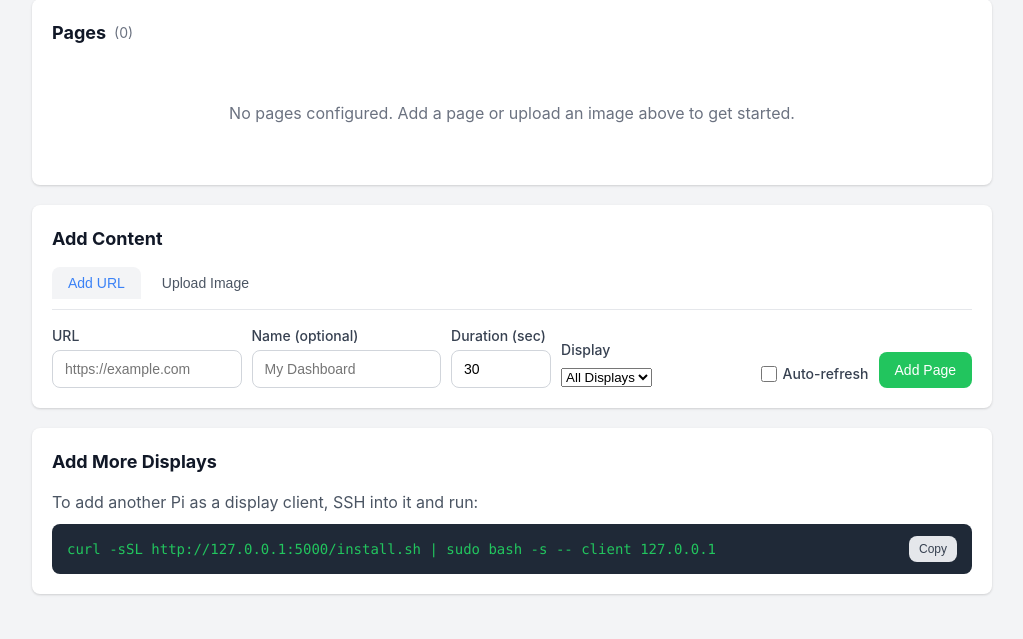
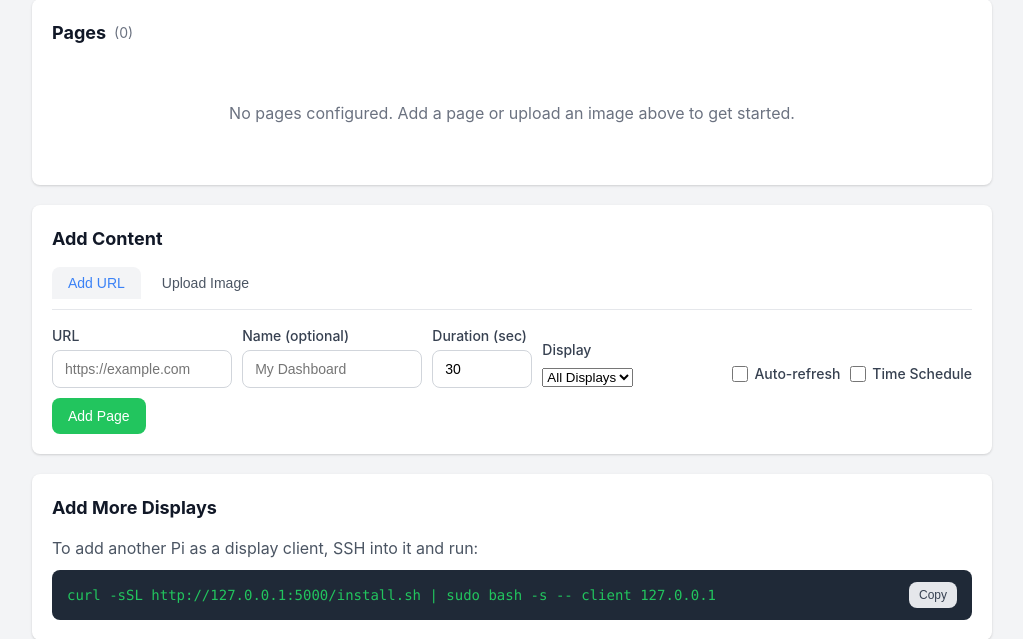
Before and after one commit to maxedmini/pi-kiosk, a Flask app: page / in a window 1280 px wide. Shown: the part 573-1212 px from the top of the page, without its empty margins (128-1151 px from the left). Run offline with Flask 3, Linux system fonts and the light colour scheme; data that the repository does not hold is empty; some libraries are stand-ins or nearby versions.

Commit message:
Add time-based content scheduling and default fallback image
Features:
- Time-based scheduling: Pages can be configured to display only during
  specific hours (e.g., 09:00-17:00). Supports overnight schedules.
- Default fallback image: OddFox logo displays when no pages are
  configured or all scheduled pages are inactive.
- Schedule badges in dashboard show active/inactive status.
- Background thread checks schedules every 60 seconds and notifies
  displays when active pages change.

Files modified:
- server.py: Added schedule database fields, is_page_active_now() function,
  API updates, fallback logic, and background scheduler thread
- kiosk.py: Updated to use fallback image instead of about:blank
- templates/index.html: Added schedule UI fields to forms and edit modal
- static/app.js: Added schedule toggle handlers and form submission
- static/style.css: Added schedule field and badge styling
- static/default.png: OddFox logo for fallback display

Co-Authored-By: Claude Opus 4.5 <noreply@anthropic.com>

```diff
--- a/server.py
+++ b/server.py
@@ -10,6 +10,8 @@ import socket
 import subprocess
 import sqlite3
 import uuid
+import threading
+import time
 from datetime import datetime
 import shutil
 import io
@@ -96,6 +98,12 @@ def init_db():
         conn.execute("ALTER TABLE pages ADD COLUMN refresh INTEGER DEFAULT 0")
     if 'refresh_interval' not in columns:
         conn.execute("ALTER TABLE pages ADD COLUMN refresh_interval INTEGER DEFAULT 1")
+    if 'schedule_enabled' not in columns:
+        conn.execute("ALTER TABLE pages ADD COLUMN schedule_enabled INTEGER DEFAULT 0")
+    if 'schedule_start' not in columns:
+        conn.execute("ALTER TABLE pages ADD COLUMN schedule_start TEXT")
+    if 'schedule_end' not in columns:
+        conn.execute("ALTER TABLE pages ADD COLUMN schedule_end TEXT")
 
     conn.commit()
     conn.close()
@@ -106,6 +114,48 @@ def dict_from_row(row):
     if row is None:
         return None
     return dict(row)
+
+
+def is_page_active_now(page):
+    """Check if a page should be displayed at the current time.
+
+    Args:
+        page: dict with schedule_enabled, schedule_start, schedule_end
+
+    Returns:
+        True if page should be shown, False otherwise
+    """
+    # No schedule = always show
+    if not page.get('schedule_enabled'):
+        return True
+
+    start_str = page.get('schedule_start')
+    end_str = page.get('schedule_end')
+
+    # If missing times, show always
+    if not start_str or not end_str:
+        return True
+
+    try:
+        now = datetime.now()
+        current_minutes = now.hour * 60 + now.minute
+
+        start_parts = start_str.split(':')
+        start_minutes = int(start_parts[0]) * 60 + int(start_parts[1])
+
+        end_parts = end_str.split(':')
+        end_minutes = int(end_parts[0]) * 60 + int(end_parts[1])
+
+        # Normal case: start before end (e.g., 09:00 - 17:00)
+        if start_minutes <= end_minutes:
+            return start_minutes <= current_minutes < end_minutes
+        # Overnight case: end before start (e.g., 23:00 - 06:00)
+        else:
+            return current_minutes >= start_minutes or current_minutes < end_minutes
+
+    except (ValueError, AttributeError):
+        # On parse error, show the page
+        return True
 
 
 def allowed_file(filename):
@@ -290,6 +340,8 @@ def get_pages():
         if page_dict['type'] == 'image' and page_dict['filename']:
             page_dict['url'] = f"/view/image/{page_dict['filename']}"
             page_dict['thumbnail'] = f"/uploads/{page_dict['filename']}"
+        # Add is_active field for UI display
+        page_dict['is_active'] = is_page_active_now(page_dict)
         result.append(page_dict)
 
     return jsonify(result)
@@ -310,7 +362,7 @@ def add_page():
     next_pos = (max_pos or 0) + 1
 
     cursor = conn.execute(
-        'INSERT INTO pages (url, name, duration, position, enabled, type, display_id, refresh, refresh_interval) VALUES (?, ?, ?, ?, ?, ?, ?, ?, ?)',
+        'INSERT INTO pages (url, name, duration, position, enabled, type, display_id, refresh, refresh_interval, schedule_enabled, schedule_start, schedule_end) VALUES (?, ?, ?, ?, ?, ?, ?, ?, ?, ?, ?, ?)',
         (
             data['url'],
             data.get('name', ''),
@@ -320,7 +372,10 @@ def add_page():
             'url',
             data.get('display_id', None),
             1 if data.get('refresh', False) else 0,
-            data.get('refresh_interval', 1)
+            data.get('refresh_interval', 1),
+            1 if data.get('schedule_enabled', False) else 0,
+            data.get('schedule_start'),
+            data.get('schedule_end')
         )
     )
     conn.commit()
@@ -390,6 +445,15 @@ def update_page(page_id):
     if 'refresh_interval' in data:
         updates.append('refresh_interval = ?')
         values.append(max(1, int(data['refresh_interval'])))
+    if 'schedule_enabled' in data:
+        updates.append('schedule_enabled = ?')
+        values.append(1 if data['schedule_enabled'] else 0)
+    if 'schedule_start' in data:
+        updates.append('schedule_start = ?')
+        values.append(data['schedule_start'])
+    if 'schedule_end' in data:
+        updates.append('schedule_end = ?')
+        values.append(data['schedule_end'])
 
     if updates:
         values.append(page_id)
@@ -491,12 +555,20 @@ def get_page_urls():
     durations = []
     for p in pages:
         page = dict_from_row(p)
+        # Skip pages not active at current time
+        if not is_page_active_now(page):
+            continue
         if page['type'] == 'image' and page['filename']:
             # For images, use the viewer URL
             urls.append(f"/view/image/{page['filename']}")
         else:
             urls.append(page['url'])
         durations.append(page.get('duration', 30))
+
+    # Fallback to default image if no pages available
+    if not urls:
+        urls = ['/static/default.png']
+        durations = [30]
 
     return jsonify({
         'urls': urls,
@@ -536,6 +608,9 @@ def upload_image():
         display_id = None
     refresh = request.form.get('refresh', '').lower() in ('true', '1', 'yes', 'on')
     refresh_interval = int(request.form.get('refresh_interval', 1) or 1)
+    schedule_enabled = request.form.get('schedule_enabled', '').lower() in ('true', '1', 'yes', 'on')
+    schedule_start = request.form.get('schedule_start') or None
+    schedule_end = request.form.get('schedule_end') or None
 
     # Add to database
     conn = get_db()
@@ -544,7 +619,7 @@ def upload_image():
         next_pos = (max_pos or 0) + 1
 
         cursor = conn.execute(
-            'INSERT INTO pages (url, name, duration, position, enabled, type, filename, display_id, refresh, refresh_interval) VALUES (?, ?, ?, ?, ?, ?, ?, ?, ?, ?)',
+            'INSERT INTO pages (url, name, duration, position, enabled, type, filename, display_id, refresh, refresh_interval, schedule_enabled, schedule_start, schedule_end) VALUES (?, ?, ?, ?, ?, ?, ?, ?, ?, ?, ?, ?, ?)',
             (
                 f"/view/image/{filename}",
                 name,
@@ -555,7 +630,10 @@ def upload_image():
                 filename,
                 display_id,
                 1 if refresh else 0,
-                max(1, refresh_interval)
+                max(1, refresh_interval),
+                1 if schedule_enabled else 0,
+                schedule_start,
+                schedule_end
             )
         )
 
@@ -964,16 +1042,64 @@ def handle_request_pages(data=None):
     result = []
     for p in pages:
         page_dict = dict_from_row(p)
+        # Skip pages not active at current time
+        if not is_page_active_now(page_dict):
+            continue
         # For images, ensure we use the viewer URL
         if page_dict['type'] == 'image' and page_dict['filename']:
             page_dict['url'] = f"/view/image/{page_dict['filename']}"
         result.append(page_dict)
 
+    # Fallback to default image if no pages available
+    if not result:
+        result = [{
+            'id': 0,
+            'url': '/static/default.png',
+            'name': 'Default',
+            'duration': 30,
+            'type': 'image',
+            'enabled': 1
+        }]
+
     emit('pages_list', result)
+
+
+def schedule_checker_thread():
+    """Background thread that checks for schedule transitions every minute."""
+    last_active_pages = set()
+
+    while True:
+        try:
+            conn = get_db()
+            pages = conn.execute(
+                'SELECT id, schedule_enabled, schedule_start, schedule_end FROM pages WHERE enabled = 1'
+            ).fetchall()
+            conn.close()
+
+            current_active = set()
+            for p in pages:
+                page = dict_from_row(p)
+                if is_page_active_now(page):
+                    current_active.add(page['id'])
+
+            # If active pages changed, notify all kiosks
+            if current_active != last_active_pages:
+                socketio.emit('pages_updated', {'action': 'schedule_change'})
+                last_active_pages = current_active
+
+        except Exception as e:
+            print(f'Schedule checker error: {e}')
+
+        time.sleep(60)  # Check every minute
 
 
 if __name__ == '__main__':
     init_db()
+
+    # Start background schedule checker
+    schedule_thread = threading.Thread(target=schedule_checker_thread, daemon=True)
+    schedule_thread.start()
+
     print(f'Starting Pi Kiosk Server on http://{HOST}:{PORT}')
     print(f'Hostname: {get_hostname()}')
     print(f'Local IP: {get_local_ip()}')
--- a/static/app.js
+++ b/static/app.js
@@ -212,6 +212,9 @@ function renderPages() {
         const displayBadge = page.display_id
             ? `<span class="page-display-badge" title="Assigned to ${escapeHtml(page.display_id)}">${escapeHtml(page.display_id)}</span>`
             : `<span class="page-display-badge all" title="Shows on all displays">All</span>`;
+        const scheduleBadge = page.schedule_enabled
+            ? `<span class="page-schedule-badge ${page.is_active ? 'active' : 'inactive'}" title="Scheduled: ${escapeHtml(page.schedule_start || '')} - ${escapeHtml(page.schedule_end || '')}">${page.schedule_start}-${page.schedule_end}</span>`
+            : '';
 
         return `
             <li class="page-item ${isCurrent ? 'current' : ''} ${!page.enabled ? 'disabled' : ''}" data-id="${page.id}">
@@ -222,6 +225,7 @@ function renderPages() {
                         ${escapeHtml(page.name || 'Unnamed')}
                         <span class="page-type-badge ${isImage ? 'image' : ''}">${isImage ? 'Image' : 'URL'}</span>
                         ${displayBadge}
+                        ${scheduleBadge}
                     </div>
                     <div class="page-url" title="${escapeHtml(page.url || '')}">${escapeHtml(page.url || '')}</div>
                 </div>
@@ -384,6 +388,19 @@ document.getElementById('editRefresh').addEventListener('change', (e) => {
     document.getElementById('editRefreshIntervalGroup').style.display = e.target.checked ? 'block' : 'none';
 });
 
+// Schedule checkbox toggle handlers
+document.getElementById('newScheduleEnabled').addEventListener('change', (e) => {
+    document.getElementById('newScheduleFields').style.display = e.target.checked ? 'flex' : 'none';
+});
+
+document.getElementById('imageScheduleEnabled').addEventListener('change', (e) => {
+    document.getElementById('imageScheduleFields').style.display = e.target.checked ? 'flex' : 'none';
+});
+
+document.getElementById('editScheduleEnabled').addEventListener('change', (e) => {
+    document.getElementById('editScheduleFields').style.display = e.target.checked ? 'flex' : 'none';
+});
+
 // Add page form
 addPageForm.addEventListener('submit', async (e) => {
     e.preventDefault();
@@ -394,6 +411,9 @@ addPageForm.addEventListener('submit', async (e) => {
     const display_id = document.getElementById('newDisplayId').value || null;
     const refresh = document.getElementById('newRefresh').checked;
     const refresh_interval = parseInt(document.getElementById('newRefreshInterval').value) || 1;
+    const schedule_enabled = document.getElementById('newScheduleEnabled').checked;
+    const schedule_start = document.getElementById('newScheduleStart').value || null;
+    const schedule_end = document.getElementById('newScheduleEnd').value || null;
 
     if (!url) return;
 
@@ -401,7 +421,7 @@ addPageForm.addEventListener('submit', async (e) => {
         await fetch('/api/pages', {
             method: 'POST',
             headers: { 'Content-Type': 'application/json' },
-            body: JSON.stringify({ url, name, duration, display_id, refresh, refresh_interval })
+            body: JSON.stringify({ url, name, duration, display_id, refresh, refresh_interval, schedule_enabled, schedule_start, schedule_end })
         });
 
         // Reset form
@@ -412,6 +432,8 @@ addPageForm.addEventListener('submit', async (e) => {
         document.getElementById('newRefresh').checked = false;
         document.getElementById('newRefreshInterval').value = '1';
         document.getElementById('newRefreshIntervalGroup').style.display = 'none';
+        document.getElementById('newScheduleEnabled').checked = false;
+        document.getElementById('newScheduleFields').style.display = 'none';
 
         loadPages();
     } catch (error) {
@@ -458,6 +480,9 @@ uploadImageForm.addEventListener('submit', async (e) => {
     formData.append('display_id', document.getElementById('imageDisplayId').value || '');
     formData.append('refresh', document.getElementById('imageRefresh').checked ? 'true' : 'false');
     formData.append('refresh_interval', document.getElementById('imageRefreshInterval').value || '1');
+    formData.append('schedule_enabled', document.getElementById('imageScheduleEnabled').checked ? 'true' : 'false');
+    formData.append('schedule_start', document.getElementById('imageScheduleStart').value || '');
+    formData.append('schedule_end', document.getElementById('imageScheduleEnd').value || '');
 
     try {
         const response = await fetch('/api/images', {
@@ -478,6 +503,8 @@ uploadImageForm.addEventListener('submit', async (e) => {
         document.getElementById('imageRefresh').checked = false;
         document.getElementById('imageRefreshInterval').value = '1';
         document.getElementById('imageRefreshIntervalGroup').style.display = 'none';
+        document.getElementById('imageScheduleEnabled').checked = false;
+        document.getElementById('imageScheduleFields').style.display = 'none';
         filePreview.innerHTML = '';
 
         loadPages();
@@ -502,6 +529,10 @@ function editPage(pageId) {
     document.getElementById('editRefresh').checked = page.refresh;
     document.getElementById('editRefreshInterval').value = page.refresh_interval || 1;
     document.getElementById('editRefreshIntervalGroup').style.display = page.refresh ? 'block' : 'none';
+    document.getElementById('editScheduleEnabled').checked = page.schedule_enabled;
+    document.getElementById('editScheduleStart').value = page.schedule_start || '09:00';
+    document.getElementById('editScheduleEnd').value = page.schedule_end || '17:00';
+    document.getElementById('editScheduleFields').style.display = page.schedule_enabled ? 'flex' : 'none';
 
     if (page.type === 'image') {
         editUrlEl.disabled = true;
@@ -546,7 +577,10 @@ editPageForm.addEventListener('submit', async (e) => {
         display_id: document.getElementById('editDisplayId').value || null,
         enabled: document.getElementById('editEnabled').checked,
         refresh: document.getElementById('editRefresh').checked,
-        refresh_interval: parseInt(document.getElementById('editRefreshInterval').value) || 1
+        refresh_interval: parseInt(document.getElementById('editRefreshInterval').value) || 1,
+        schedule_enabled: document.getElementById('editScheduleEnabled').checked,
+        schedule_start: document.getElementById('editScheduleStart').value || null,
+        schedule_end: document.getElementById('editScheduleEnd').value || null
     };
     if (!editUrlEl.disabled) {
         data.url = editUrlEl.value.trim();
--- a/templates/index.html
+++ b/templates/index.html
@@ -119,6 +119,18 @@
                         <label for="newRefreshInterval">Every N switches</label>
                         <input type="number" id="newRefreshInterval" value="1" min="1" max="100">
                     </div>
+                    <div class="form-group checkbox-group">
+                        <label title="Only show during specific hours">
+                            <input type="checkbox" id="newScheduleEnabled"> Time Schedule
+                        </label>
+                    </div>
+                    <div class="form-group schedule-fields" id="newScheduleFields" style="display:none;">
+                        <div class="schedule-row">
+                            <input type="time" id="newScheduleStart" value="09:00" title="Start time">
+                            <span>to</span>
+                            <input type="time" id="newScheduleEnd" value="17:00" title="End time">
+                        </div>
+                    </div>
                     <button type="submit" class="btn btn-success">Add Page</button>
                 </div>
             </form>
@@ -153,6 +165,18 @@
                     <div class="form-group small refresh-interval-group" id="imageRefreshIntervalGroup" style="display:none;">
                         <label for="imageRefreshInterval">Every N switches</label>
                         <input type="number" id="imageRefreshInterval" value="1" min="1" max="100">
+                    </div>
+                    <div class="form-group checkbox-group">
+                        <label title="Only show during specific hours">
+                            <input type="checkbox" id="imageScheduleEnabled"> Time Schedule
+                        </label>
+                    </div>
+                    <div class="form-group schedule-fields" id="imageScheduleFields" style="display:none;">
+                        <div class="schedule-row">
+                            <input type="time" id="imageScheduleStart" value="09:00" title="Start time">
+                            <span>to</span>
+                            <input type="time" id="imageScheduleEnd" value="17:00" title="End time">
+                        </div>
                     </div>
                     <button type="submit" class="btn btn-success">Upload Image</button>
                 </div>
@@ -209,6 +233,19 @@
                 <div class="form-group refresh-interval-group" id="editRefreshIntervalGroup" style="display:none;">
                     <label for="editRefreshInterval">Refresh every N switches</label>
                     <input type="number" id="editRefreshInterval" value="1" min="1" max="100">
+                </div>
+                <div class="form-group">
+                    <label>
+                        <input type="checkbox" id="editScheduleEnabled"> Time Schedule
+                    </label>
+                </div>
+                <div class="form-group schedule-fields" id="editScheduleFields" style="display:none;">
+                    <div class="schedule-row">
+                        <input type="time" id="editScheduleStart" value="09:00">
+                        <span>to</span>
+                        <input type="time" id="editScheduleEnd" value="17:00">
+                    </div>
+                    <small class="schedule-help">For overnight schedules (e.g., 11pm-6am), set start after end.</small>
                 </div>
                 <div class="modal-actions">
                     <button type="button" class="btn btn-secondary" id="cancelEdit">Cancel</button>
```
Also changed, not shown: kiosk.py (+12 -17 lines), static/style.css (+53 -0 lines), static/default.png (added).
